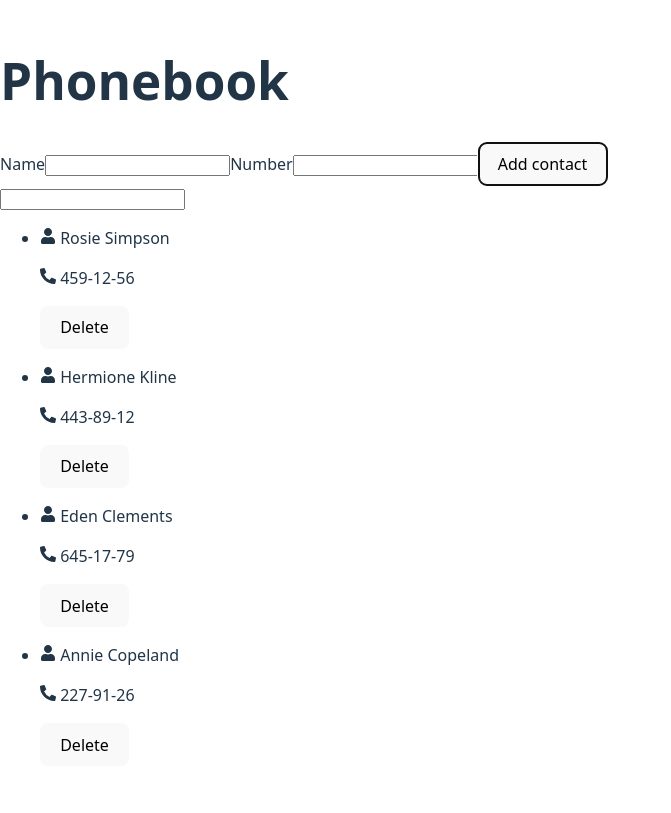
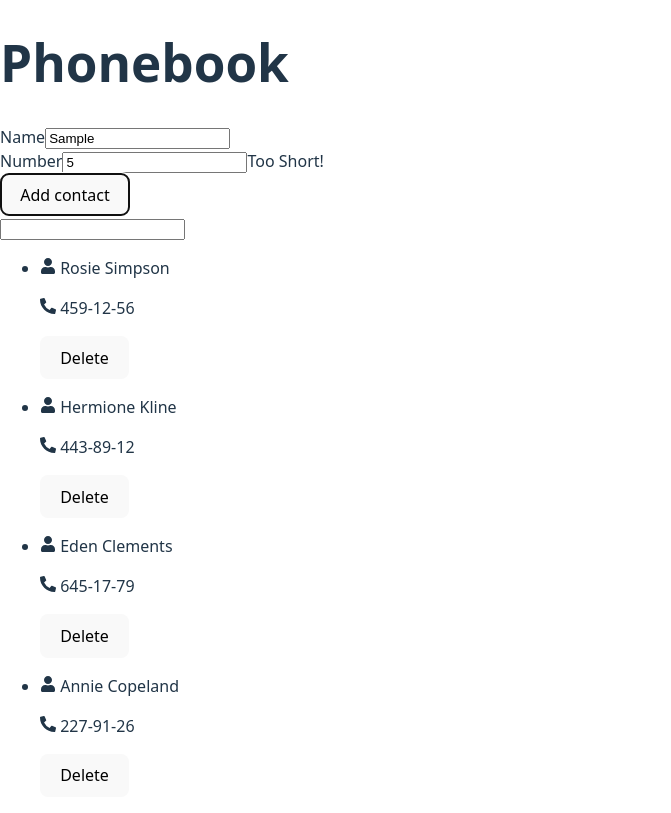
Before and after one commit to tetiana1zaichenko/goit-react-hw-03, a React (Vite) app: page / in a window 1280 px wide. Both pictures are taken after typing "Sample", "5" into the empty fields and a click on the button "Add contact". Shown: the whole page, without its empty margins (0-671 px from the left). Built offline with nearby package versions, Linux system fonts and the light colour scheme.

Commit message:
step 3 add validation with yup

```diff
--- a/src/components/ContactForm/ContactForm.jsx
+++ b/src/components/ContactForm/ContactForm.jsx
@@ -2,6 +2,19 @@
 import ContactList from "../ContactList/ContactList";
 import { useId } from "react";
 import { nanoid } from "nanoid";
+import * as Yup from "yup";
+import { ErrorMessage } from "formik";
+
+const FeedbackSchema = Yup.object().shape({
+  name: Yup.string()
+    .min(3, "Too Short!")
+    .max(50, "Too Long!")
+    .required("Required"),
+  number: Yup.string()
+    .min(3, "Too Short!")
+    .max(50, "Too Long!")
+    .required("Required"),
+});
 
 const initialValues = {
   name: "",
@@ -21,12 +34,22 @@
     actions.resetForm();
   };
   return (
-    <Formik initialValues={initialValues} onSubmit={handleSubmit}>
+    <Formik
+      initialValues={initialValues}
+      onSubmit={handleSubmit}
+      validationSchema={FeedbackSchema}
+    >
       <Form>
-        <label htmlFor={nameFieldId}>Name</label>
-        <Field type="text" name="name" id={nameFieldId} />
-        <label htmlFor={numberFieldId}>Number</label>
-        <Field type="number" name="number" id={numberFieldId} />
+        <div>
+          <label htmlFor={nameFieldId}>Name</label>
+          <Field type="text" name="name" id={nameFieldId} />
+          <ErrorMessage name="name" component="span" />
+        </div>
+        <div>
+          <label htmlFor={numberFieldId}>Number</label>
+          <Field type="number" name="number" id={numberFieldId} />
+          <ErrorMessage name="number" component="span" />
+        </div>
         <button type="submit">Add contact</button>
       </Form>
     </Formik>
```
